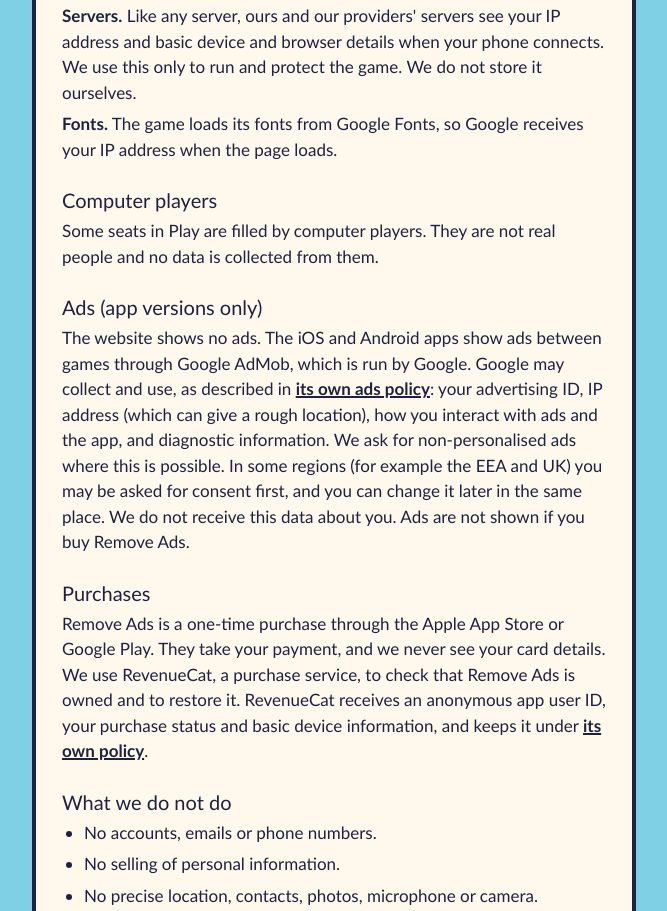
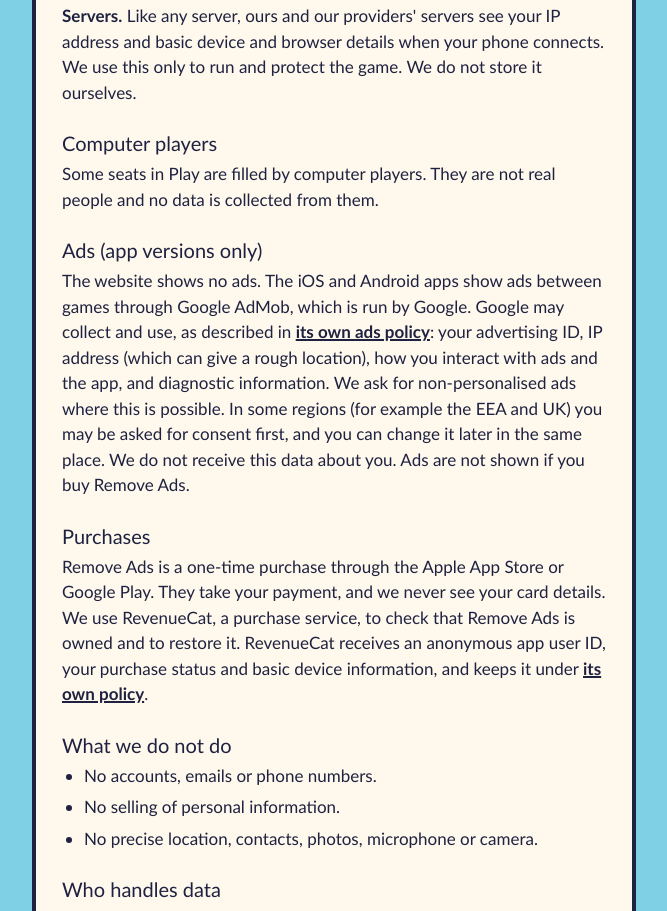
Before and after one commit to 7289627-cmd/high-and-low, a plain HTML site: page dev/store/legal-drafts/privacy.html in a window 1280 px wide. Shown: the part 907-1818 px from the top of the page, without its empty margins (306-973 px from the left). Drawn offline with Linux system fonts and the light colour scheme.

Commit message:
Privacy page: remove the Google Fonts line (fonts are served from the game's own site)
Co-Authored-By: Claude Fable 5.2 <noreply@anthropic.com>
Claude-Session: https://claude.ai/code/session_014EBh5fKJVWUWARzqWGMxML

```diff
--- a/dev/store/legal-drafts/privacy.html
+++ b/dev/store/legal-drafts/privacy.html
@@ -30,7 +30,6 @@ code{background:var(--paper-2);padding:0 5px;border-radius:6px;font-size:.92em}
 <p><b>Play statistics.</b> When you use the game it sends a small event to our database, hosted by Supabase. An event has: its name (like &ldquo;game started&rdquo;), a random ID made on your device, and a few numbers such as range chosen, number of players and computer players, game length in seconds, win or loss, your rating after a rated game, and which power was used. We also mark whether the game opened inside the app. It has no nickname, room code, email, contacts or precise location. The random ID is not tied to who you are.</p>
 <p><b>Online play.</b> To play with others, your nickname, bean look, rating, a random player ID and your moves are sent live to the other players in your room through Supabase Realtime. They are not saved by us. The other players see your nickname, so please do not use your real name or personal details.</p>
 <p><b>Servers.</b> Like any server, ours and our providers' servers see your IP address and basic device and browser details when your phone connects. We use this only to run and protect the game. We do not store it ourselves.</p>
-<p><b>Fonts.</b> The game loads its fonts from Google Fonts, so Google receives your IP address when the page loads.</p>
 
 <h2>Computer players</h2>
 <p>Some seats in Play are filled by computer players. They are not real people and no data is collected from them.</p>
```
Also changed, not shown: privacy.html (+0 -1 lines).
